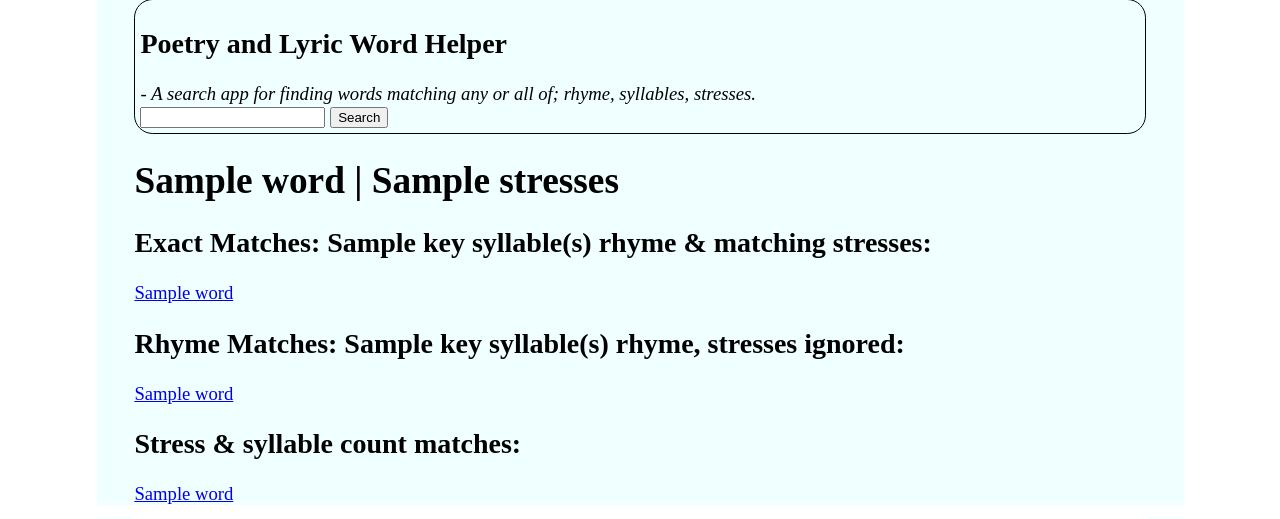
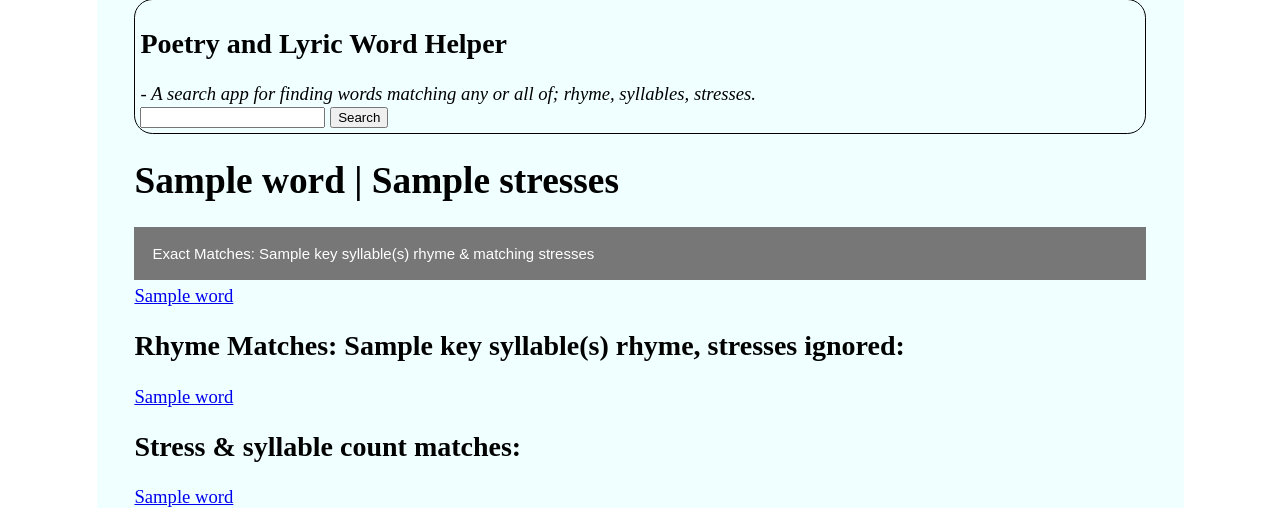
Before and after one commit to Nicholas-Nilson/Poetry-and-Lyric-Helper, a Flask app: template Helper/templates/results.html in a window 1280 px wide. Shown: the part 14-533 px from the top of the page. Run offline with Flask 2, Linux system fonts and the light colour scheme; the template is opened without the code that fills it: most values are stand-ins (such as "Sample title", 1, 10 or a date in 2020); parts of the project's set-up code (start-up, migrations or seed data) failed here and were passed over.

Commit message:
start of collapsible working

```diff
--- a/Helper/static/style.css
+++ b/Helper/static/style.css
@@ -267,3 +267,19 @@
 .thin-border{
     border: 1px solid;
 }
+
+.collapsible {
+  background-color: #777;
+  color: white;
+  cursor: pointer;
+  padding: 18px;
+  width: 100%;
+  border: none;
+  text-align: left;
+  outline: none;
+  font-size: 15px;
+}
+
+.active, .collapsible:hover {
+  background-color: #555;
+}
--- a/Helper/templates/results.html
+++ b/Helper/templates/results.html
@@ -17,8 +17,9 @@
 {% else %}
 <div class="exact matches">
     {% for key, value in exact_dict.items() %}
-    <div class ="exactmatch">
-    <h2>Exact Matches: {{key}} syllable(s) rhyme & matching stresses: </h2>
+    <button type="button" class="collapsible">Exact Matches: {{key}} syllable(s) rhyme & matching stresses</button>
+    <div class ="content">
+<!--    <h2>Exact Matches: {{key}} syllable(s) rhyme & matching stresses: </h2>-->
     {% for word in value %}
     <a href="/{{ word }}">{{ word }}</a>
     {% endfor %}
@@ -44,4 +45,21 @@
     {% endfor %}
 </div>
 {% endif %}
+
+<script>
+var coll = document.getElementsByClassName("collapsible");
+var i;
+
+for (i = 0; i < coll.length; i++) {
+  coll[i].addEventListener("click", function() {
+    this.classList.toggle("active");
+    var content = this.nextElementSibling;
+    if (content.style.display === "block") {
+      content.style.display = "none";
+    } else {
+      content.style.display = "block";
+    }
+  });
+}
+</script>
 {% endblock %}
```
